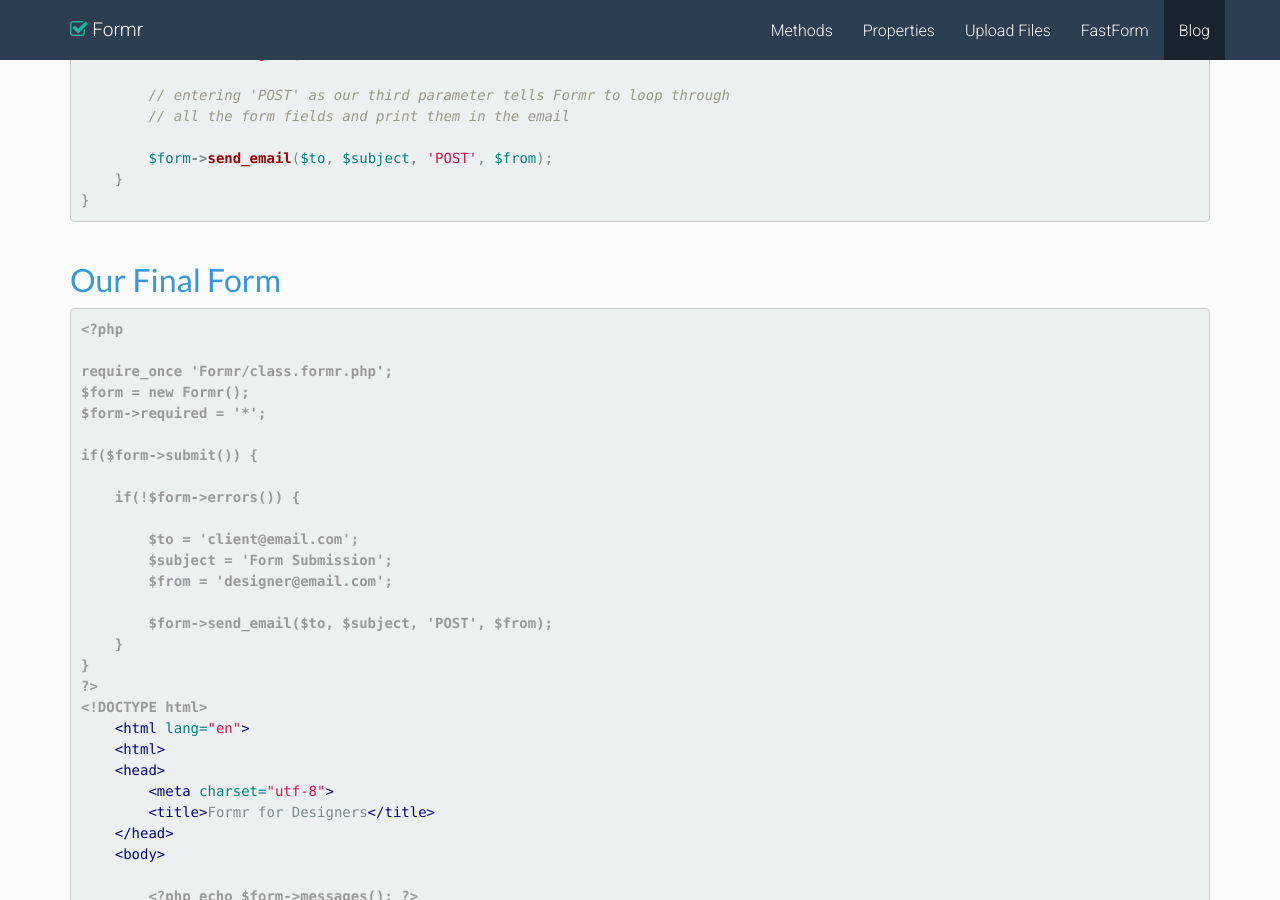
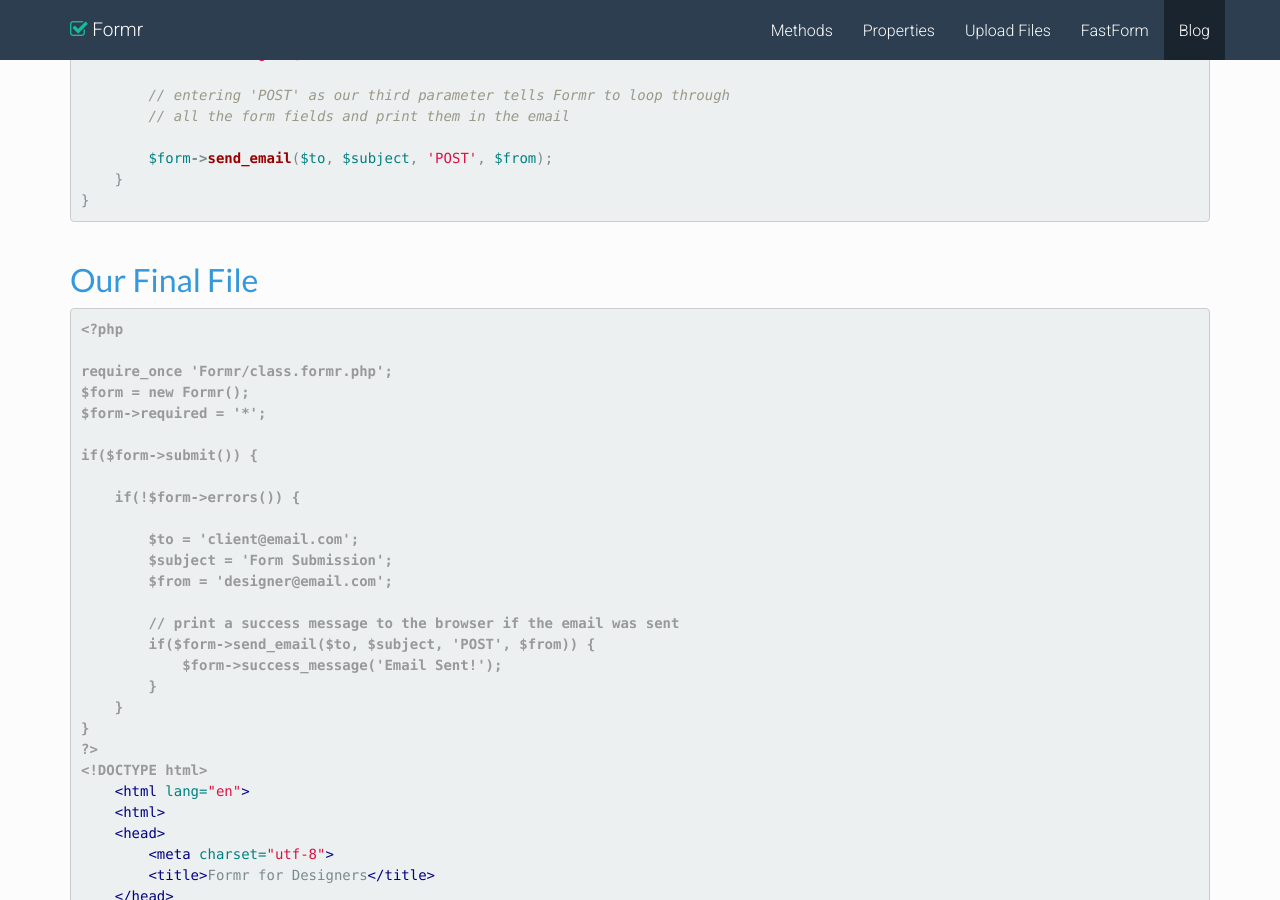
Before and after one commit to formr/formr.github.io, a Jekyll site: the page built from _posts/2015-04-23-formr-for-designers.md, in a window 1280 px wide and 900 px high, scrolled down 2218 px. Built offline with Jekyll 4.4.1, drawn with Linux system fonts in a browser that asks for light colours; nearby versions of some CDN libraries; comment, search, counter and statistics services are not loaded; some of the changed text lies outside the part shown.

Commit message:
Updated Formr for Designers

```diff
--- a/_posts/2015-04-23-formr-for-designers.md
+++ b/_posts/2015-04-23-formr-for-designers.md
@@ -115,7 +115,7 @@
 }
 {% endhighlight %}
 
-## Our Final Form
+## Our Final File
 
 {% highlight html startinline %}
 <?php
@@ -132,7 +132,10 @@
         $subject = 'Form Submission';
         $from = 'designer@email.com';
 
-        $form->send_email($to, $subject, 'POST', $from);
+        // print a success message to the browser if the email was sent
+        if($form->send_email($to, $subject, 'POST', $from)) {
+	        $form->success_message('Email Sent!');
+        }
     }
 }
 ?>
```
Also changed, not shown: other parts of _posts/2015-04-23-formr-for-designers.md (+3 -3 lines).
